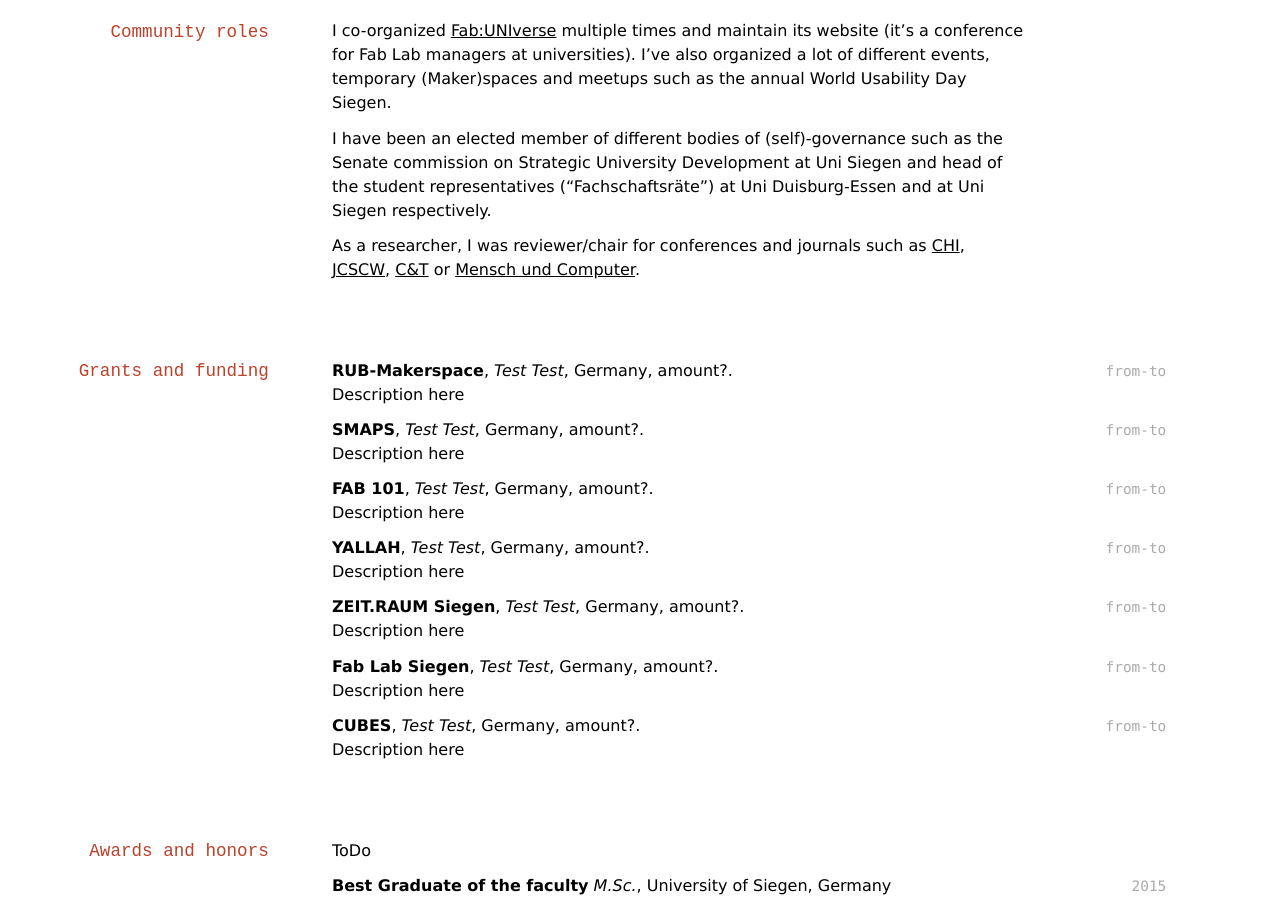
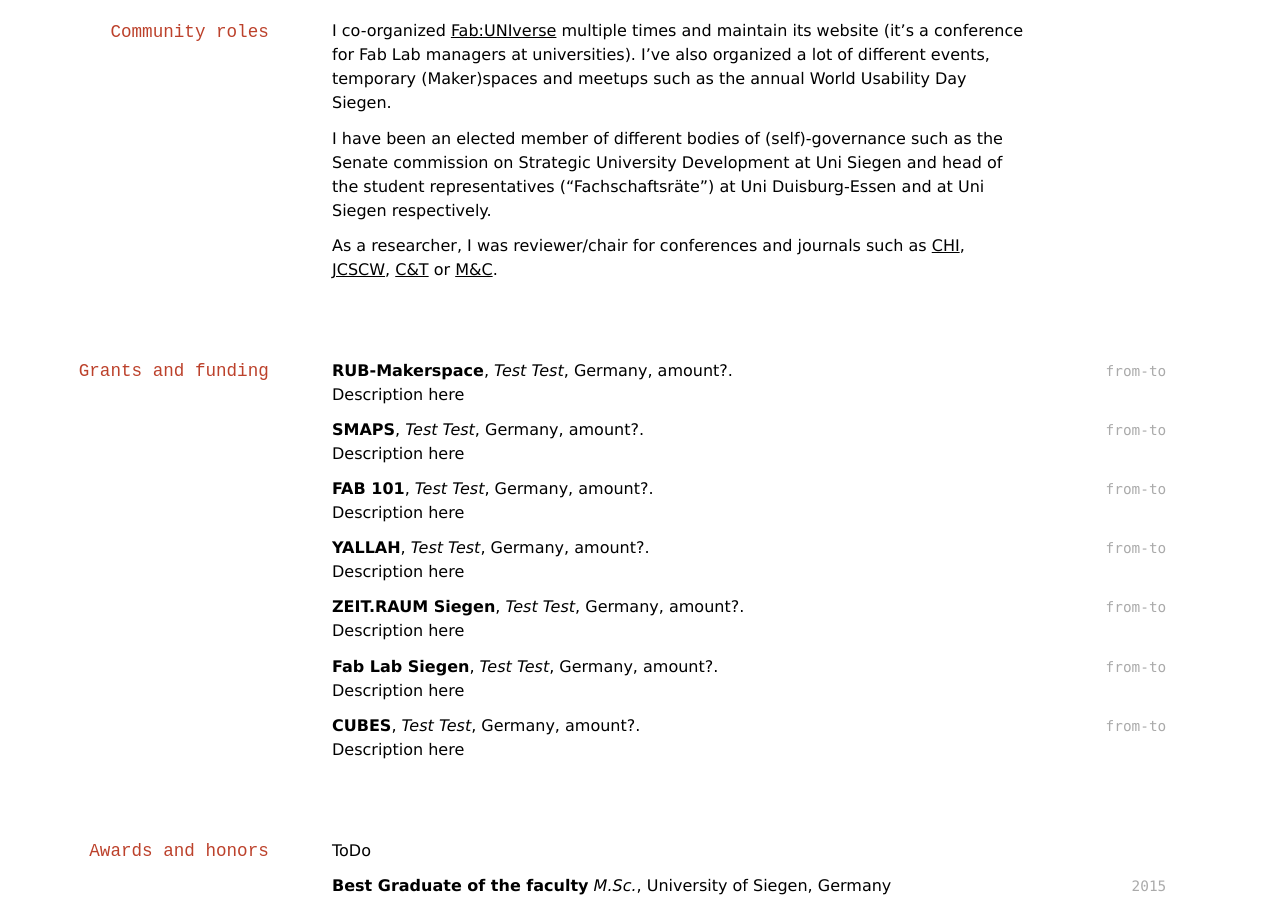
Before and after one commit to oliverstickel/oliverstickel.github.io, a Jekyll site: the page built from index.md, in a window 1280 px wide and 900 px high, scrolled down 940 px. Built offline with Jekyll 4.4.1, drawn with Linux system fonts in a browser that asks for light colours; nearby versions of some CDN libraries; a style sheet for code colours, icons or effects is not loaded.

Commit message:
Update index.md

```diff
--- a/index.md
+++ b/index.md
@@ -47,7 +47,7 @@ I co-organized [Fab:UNIverse](fab-universe.de) multiple times and maintain its w
 
 I have been an elected member of different bodies of (self)-governance such as the Senate commission on Strategic University Development at Uni Siegen and head of the student representatives ("Fachschaftsräte") at Uni Duisburg-Essen and at Uni Siegen respectively.
 
-As a researcher, I was reviewer/chair for conferences and journals such as [CHI](https://dl.acm.org/conference/chi/proceedings), [JCSCW](https://www.springer.com/journal/10606), [C&T](https://dl.acm.org/conference/c-n-t) or [Mensch und Computer](https://mensch-und-computer.de/).
+As a researcher, I was reviewer/chair for conferences and journals such as [CHI](https://dl.acm.org/conference/chi/proceedings), [JCSCW](https://www.springer.com/journal/10606), [C&T](https://dl.acm.org/conference/c-n-t) or [M&C](https://mensch-und-computer.de/).
 
 ## Grants and funding
 
```
